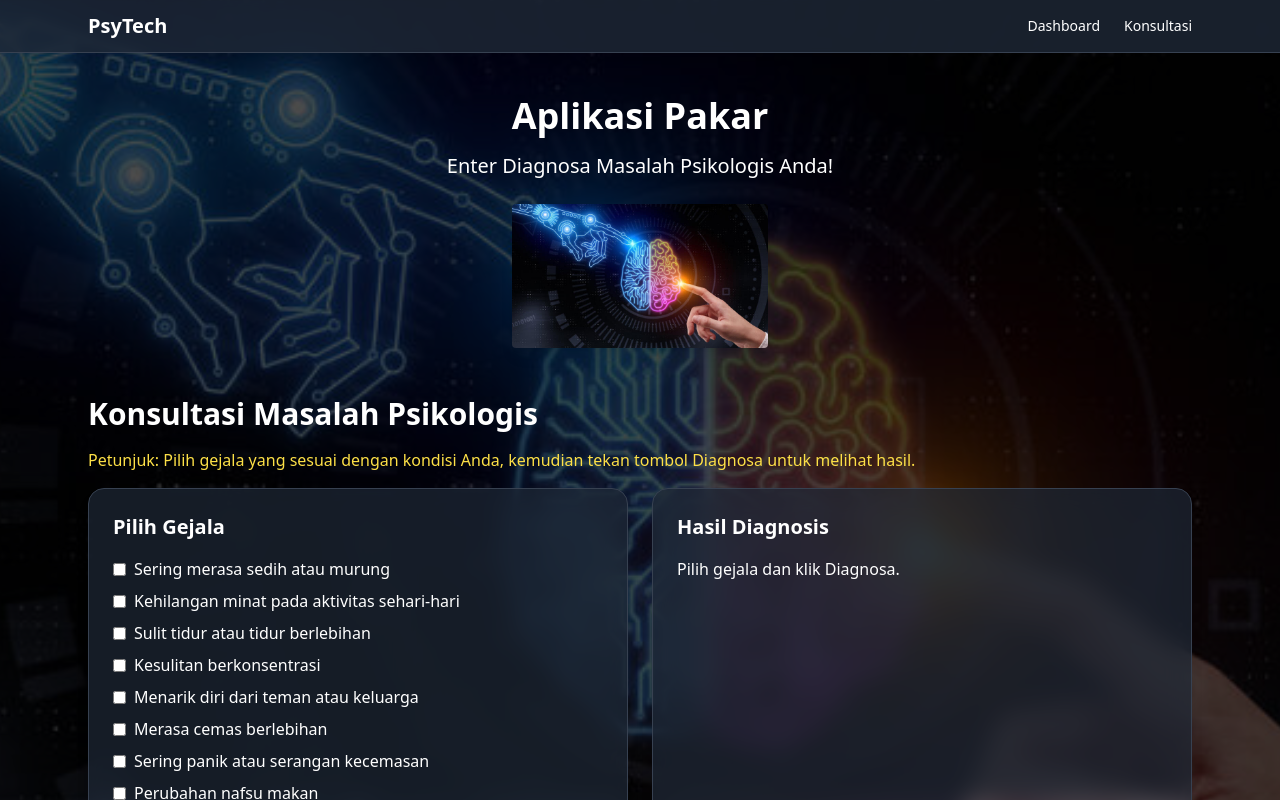
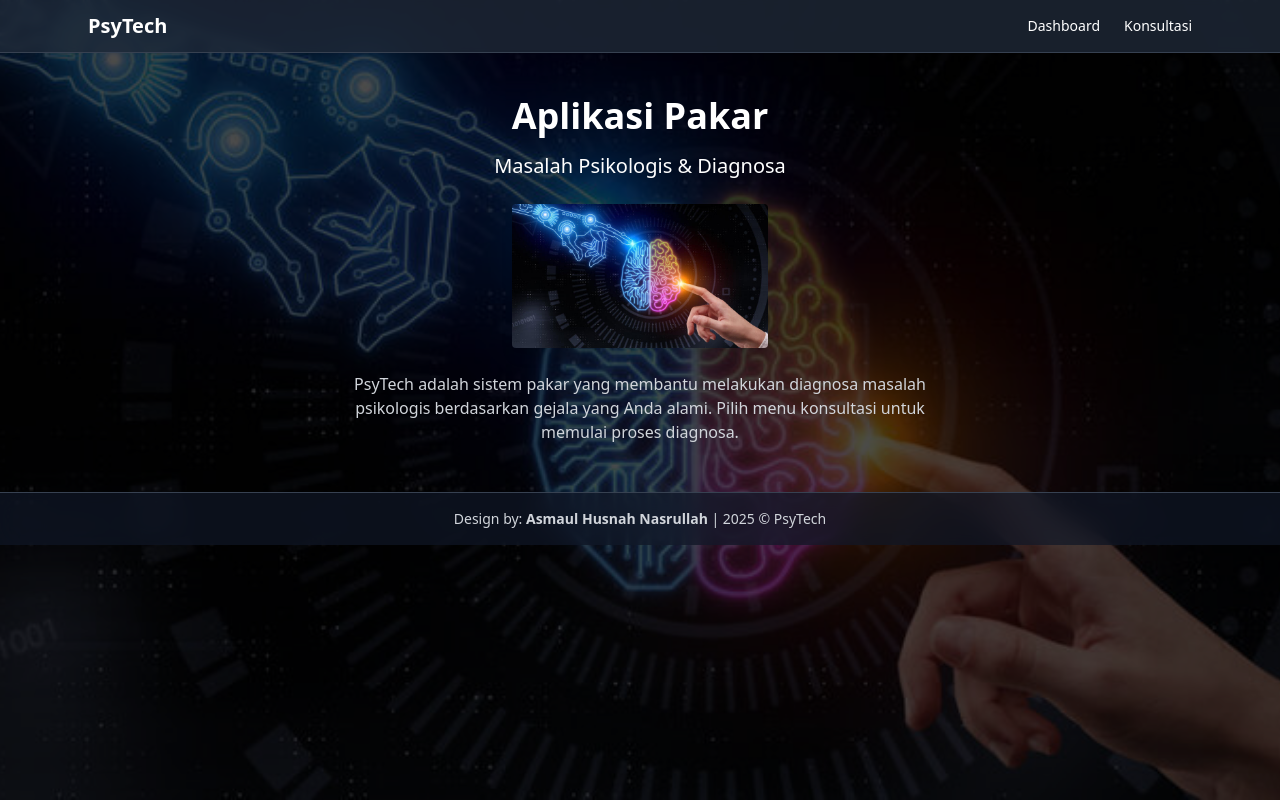
Before and after one commit to asmaulhusnel/ExpertSystem-PsyTech, a React (Vite) app: page / in a window 1280 px wide. Shown: the top 800 px of the page. Built offline with nearby package versions, Linux system fonts and the light colour scheme.

Commit message:
Update App.jsx

```diff
--- a/src/App.jsx
+++ b/src/App.jsx
@@ -1,6 +1,6 @@
 import React, { useState } from "react";
 import kbSource from "./data/knowledge.json";
-import bgImg from "./bg.jpg"; // gambar dari folder src
+import bgImg from "./bg.jpg";
 
 const clone = (v) => JSON.parse(JSON.stringify(v));
 
@@ -67,6 +67,7 @@ export default function App() {
   const [kb, setKb] = useState(() => clone(kbSource));
   const [selectedSymptoms, setSelectedSymptoms] = useState([]);
   const [result, setResult] = useState(null);
+  const [page, setPage] = useState("dashboard"); // simple page state
 
   function toggleSymptom(id) {
     setSelectedSymptoms((s) =>
@@ -90,7 +91,7 @@ export default function App() {
 
   return (
     <div
-      className="min-h-screen bg-gray-900 text-white"
+      className="min-h-screen bg-gray-900 text-white relative"
       style={{
         backgroundImage: `url(${bgImg})`,
         backgroundSize: "cover",
@@ -105,24 +106,48 @@ export default function App() {
         <div className="max-w-6xl mx-auto px-6 py-3 flex justify-between items-center">
           <div className="text-xl font-bold">PsyTech</div>
           <nav className="flex space-x-6 text-sm">
-            <a href="#dashboard" className="hover:text-yellow-400 transition">Dashboard</a>
-            <a href="#konsultasi" className="hover:text-yellow-400 transition">Konsultasi</a>
+            <button
+              onClick={() => setPage("dashboard")}
+              className="hover:text-yellow-400 transition"
+            >
+              Dashboard
+            </button>
+            <button
+              onClick={() => setPage("konsultasi")}
+              className="hover:text-yellow-400 transition"
+            >
+              Konsultasi
+            </button>
           </nav>
         </div>
       </header>
 
-      {/* Main Content */}
       <main className="pt-24 max-w-6xl mx-auto px-6 relative z-10">
-        <section id="dashboard" className="text-center mb-12">
+        {page === "dashboard" && (
+          <section className="text-center mb-12">
             <h1 className="text-4xl font-bold mb-4">Aplikasi Pakar</h1>
-          <p className="text-xl mb-6">Enter Diagnosa Masalah Psikologis Anda!</p>
-          <img src={bgImg} alt="Sistem Pakar" className="mx-auto w-64 rounded shadow-lg" />
+            <p className="text-xl mb-6">Masalah Psikologis & Diagnosa</p>
+            <img
+              src={bgImg}
+              alt="Sistem Pakar"
+              className="mx-auto w-64 rounded shadow-lg"
+            />
+            <p className="mt-6 text-gray-300 max-w-xl mx-auto">
+              PsyTech adalah sistem pakar yang membantu melakukan diagnosa
+              masalah psikologis berdasarkan gejala yang Anda alami. Pilih menu
+              konsultasi untuk memulai proses diagnosa.
+            </p>
           </section>
+        )}
 
+        {page === "konsultasi" && (
           <section id="konsultasi">
-          <h2 className="text-3xl font-bold mb-4">Konsultasi Masalah Psikologis</h2>
+            <h2 className="text-3xl font-bold mb-4">
+              Konsultasi Masalah Psikologis
+            </h2>
             <p className="mb-4 text-yellow-300">
-            Petunjuk: Pilih gejala yang sesuai dengan kondisi Anda, kemudian tekan tombol Diagnosa untuk melihat hasil.
+              Petunjuk: Pilih gejala yang sesuai dengan kondisi Anda, kemudian
+              tekan tombol Diagnosa untuk melihat hasil.
             </p>
 
             <div className="grid md:grid-cols-2 gap-6">
@@ -167,7 +192,9 @@ export default function App() {
                     <div className="mb-3">
                       <strong>Fakta Akhir:</strong>
                       <ul className="list-disc pl-5">
-                      {result.facts.map((f, i) => <li key={i}>{symptomMap[f] || f}</li>)}
+                        {result.facts.map((f, i) => (
+                          <li key={i}>{symptomMap[f] || f}</li>
+                        ))}
                       </ul>
                     </div>
 
@@ -178,7 +205,10 @@ export default function App() {
                           <li>Tidak ada diagnosa yang cocok.</li>
                         ) : (
                           result.diagnoses.map((d, i) => (
-                          <li key={i}>{d.diagnosisText} — CF: {Math.round(d.confidence*100)}%</li>
+                            <li key={i}>
+                              {d.diagnosisText} — CF:{" "}
+                              {Math.round(d.confidence * 100)}%
+                            </li>
                           ))
                         )}
                       </ul>
@@ -187,11 +217,17 @@ export default function App() {
                     <div>
                       <strong>Trace:</strong>
                       <div className="text-xs max-h-36 overflow-auto bg-gray-900/50 p-2 rounded mt-1">
-                      {result.trace.map((t,i) => (
+                        {result.trace.map((t, i) => (
                           <div key={i} className="mb-2">
-                          <div>Rule: {t.ruleId} — Fired: {t.fired ? "Ya" : "Tidak"}</div>
+                            <div>
+                              Rule: {t.ruleId} — Fired: {t.fired ? "Ya" : "Tidak"}
+                            </div>
                             <div>Matched: {t.matched.join(", ") || "-"}</div>
-                          {t.conclusion && <div>Then: {t.conclusion.text} — CF: {t.confidence*100}%</div>}
+                            {t.conclusion && (
+                              <div>
+                                Then: {t.conclusion.text} — CF: {t.confidence * 100}%
+                              </div>
+                            )}
                           </div>
                         ))}
                       </div>
@@ -201,11 +237,14 @@ export default function App() {
               </div>
             </div>
           </section>
+        )}
       </main>
 
       {/* Footer */}
       <footer className="mt-12 py-4 text-center text-gray-300 text-sm backdrop-blur-md bg-gray-900/70 border-t border-gray-700">
-        <p>Design by: <strong>Asmaul Husnah Nasrullah</strong> | 2025 © PsyTech</p>
+        <p>
+          Design by: <strong>Asmaul Husnah Nasrullah</strong> | 2025 © PsyTech
+        </p>
       </footer>
     </div>
   );
```
Lines whose indentation alone changed are shown as unchanged.
